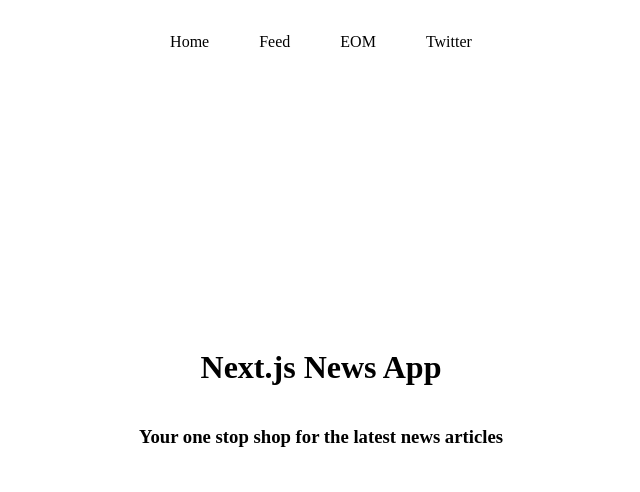
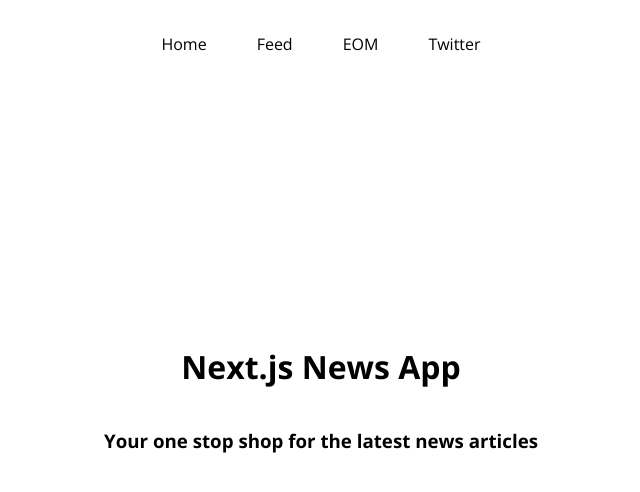
Before and after one commit to VishwaGauravIn/realtime-news, a Next.js app: page / in a window 1280 px wide. Shown: the top 492 px of the page, without its empty margins (319-959 px from the left). Built offline with nearby package versions, Linux system fonts and the light colour scheme.

Commit message:
added new font for better appearance

```diff
--- a/styles/globals.css
+++ b/styles/globals.css
@@ -1,5 +1,8 @@
-.page-container{
+@import url("https://fonts.googleapis.com/css2?family=Open+Sans:wght@300;400;500;600;700&display=swap");
+
+.page-container {
   display: flex;
   height: 100vh;
   flex-direction: column;
+  font-family: 'Open Sans', sans-serif;
 }
```
